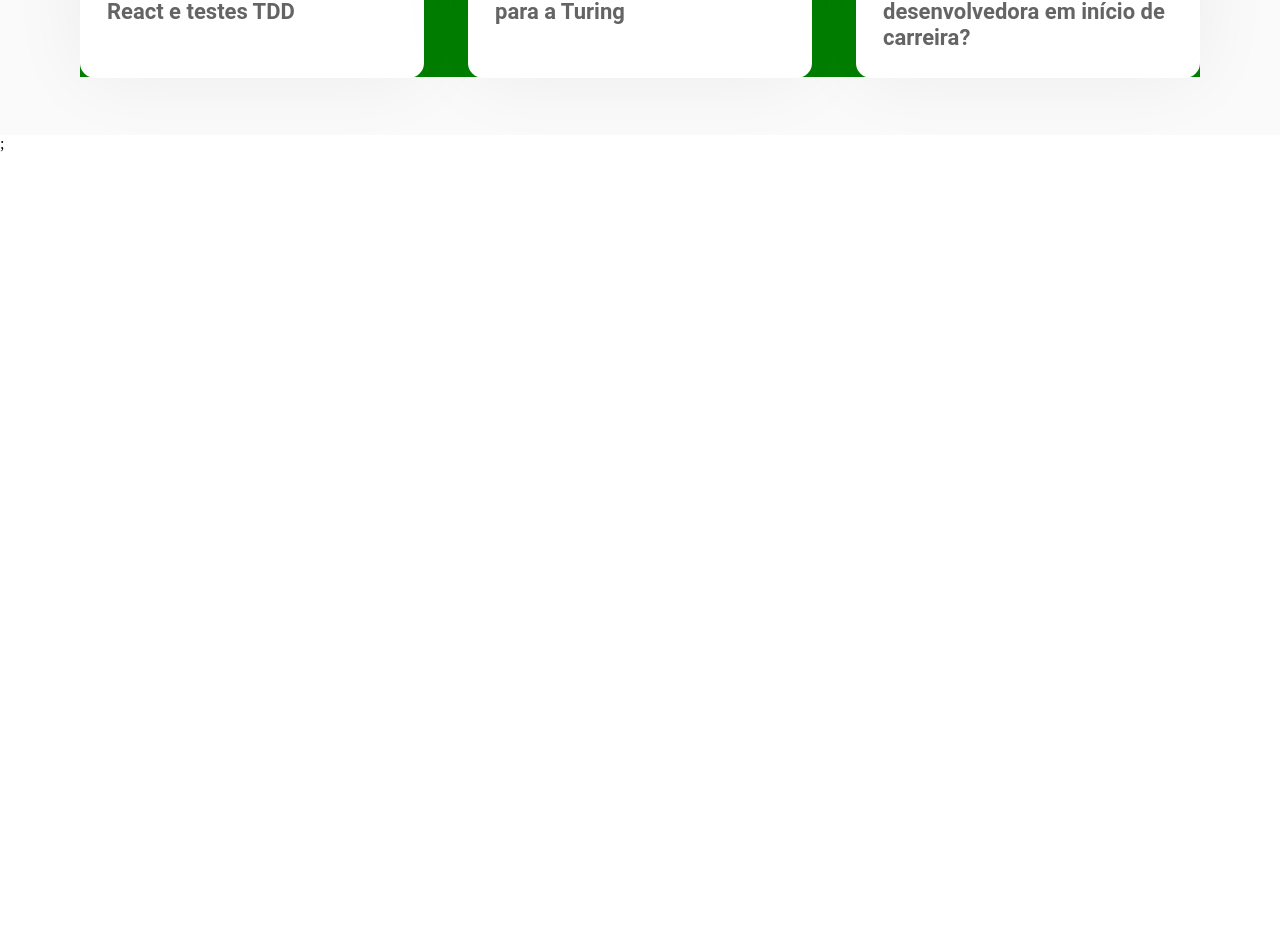
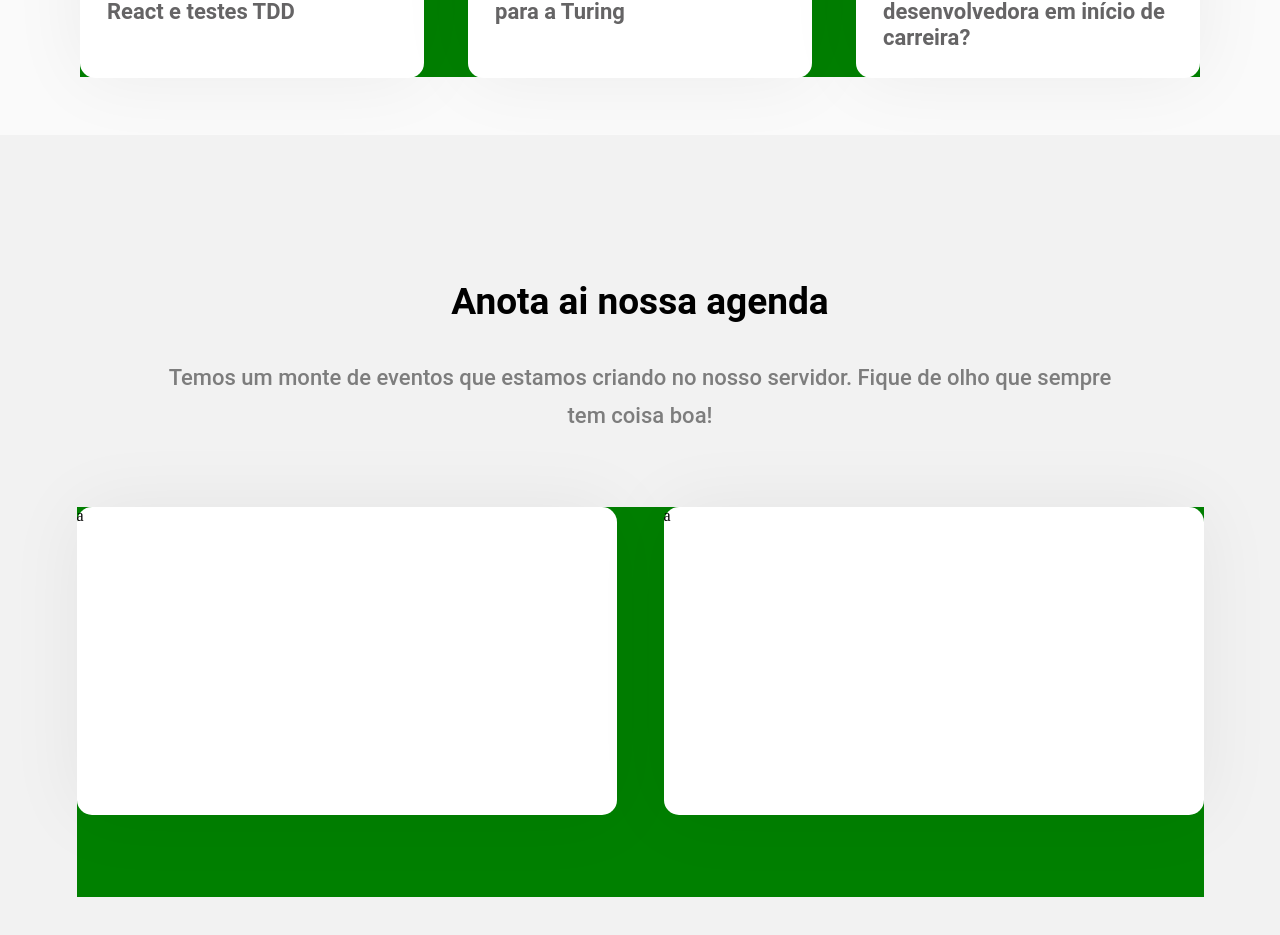
Before and after one commit to Wiilderson/Desafio-Techpeople, a React (Vite) app: page / in a window 1280 px wide. Shown: the part 2277-3212 px from the top of the page. Before the commit the page ends 2430 px from the top, so only its background shows below. Built offline with nearby package versions, Linux system fonts and the light colour scheme.

Commit message:
Parte 1 do componente Agenda, construido as containers!

```diff
--- /dev/null
+++ b/src/Components/Agenda/Agenda.tsx
@@ -0,0 +1,27 @@
+import {
+  CardAgenda,
+  CardsAgendaContainer,
+  Container,
+  TextAgenda,
+} from "./Styled";
+
+function Agenda() {
+  return (
+    <Container>
+      <TextAgenda>
+        <h1>Anota ai nossa agenda</h1>
+        <p>
+          Temos um monte de eventos que estamos criando no nosso servidor. Fique
+          de olho que sempre tem coisa boa!
+        </p>
+      </TextAgenda>
+
+      <CardsAgendaContainer>
+        <CardAgenda>a</CardAgenda>
+        <CardAgenda>a</CardAgenda>
+      </CardsAgendaContainer>
+    </Container>
+  );
+}
+
+export default Agenda;
--- /dev/null
+++ b/src/Components/Agenda/Styled.ts
@@ -0,0 +1,57 @@
+import styled from "styled-components";
+
+export const Container = styled.div`
+  display: flex;
+  flex-direction: column;
+  /* position: absolute; */
+  width: 100%;
+  height: 804px;
+  margin: auto;
+  background-color: #f2f2f2;
+`;
+
+export const TextAgenda = styled.div`
+  width: 949px;
+  margin: auto;
+  margin-top: 80px;
+  h1 {
+    margin-top: 60px;
+    position: relative;
+    text-align: center;
+    font-family: "Roboto", sans-serif;
+    font-style: normal;
+    font-weight: 700;
+    font-size: 37px;
+    line-height: 54px;
+  }
+
+  p {
+    margin-top: 30px;
+    text-align: center;
+    font-family: "Roboto", sans-serif;
+    font-style: normal;
+    font-weight: 500;
+    font-size: 22px;
+    line-height: 38px;
+    color: #7d7d7d;
+  }
+`;
+
+export const CardsAgendaContainer = styled.div`
+  display: flex;
+  /* flex-wrap: wrap; */
+  /* gap: 40px; */
+  justify-content: space-between;
+  margin: auto;
+  width: 1127px;
+  background-color: green;
+  height: 390px;
+  margin-top: 30px;
+`;
+export const CardAgenda = styled.div`
+  width: 540px;
+  height: 308px;
+  background: #ffffff;
+  box-shadow: 0px 0px 77px rgba(0, 0, 0, 0.06);
+  border-radius: 15px;
+`;
--- a/src/Components/News/News.tsx
+++ b/src/Components/News/News.tsx
@@ -54,7 +54,6 @@ function News() {
           </CardNews>
         </CardsNewsContainer>
       </Container>
-      ;
     </>
   );
 }
--- a/src/Pages/Main.tsx
+++ b/src/Pages/Main.tsx
@@ -1,3 +1,4 @@
+import Agenda from "../Components/Agenda/Agenda";
 import Compromisso from "../Components/Commitment/Compromisso";
 import Header from "../Components/Header/Header";
 import Home from "../Components/Home";
@@ -14,6 +15,7 @@ function Main() {
       <Home />
       <Compromisso />
       <News />
+      <Agenda />
     </>
   );
 }
```
